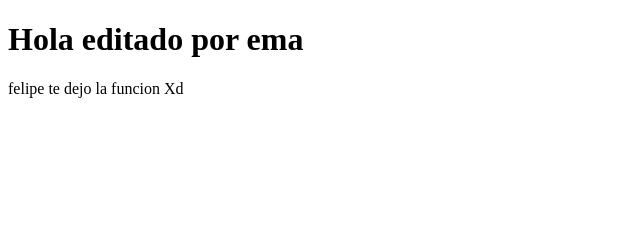
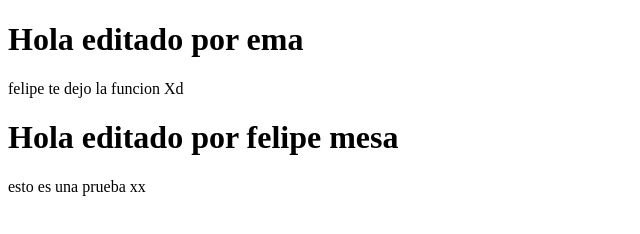
Before and after one commit to EmanuelHenao/PruebasGit, a plain HTML site: page Index.html in a window 1280 px wide. Shown: the whole page, without its empty margins (0-640 px from the left). Drawn offline with Linux system fonts and the light colour scheme.

Commit message:
esto fue una prueba en clase

```diff
--- a/Index.html
+++ b/Index.html
@@ -6,6 +6,11 @@
     <h1>Hola editado por ema</h1>
     <p>felipe te dejo la funcion Xd
     </p>
+
+
+    <h1>Hola editado por  felipe mesa </h1>
+    <p> esto es una prueba xx
+    </p>
 </body>
 
 </html>
```
